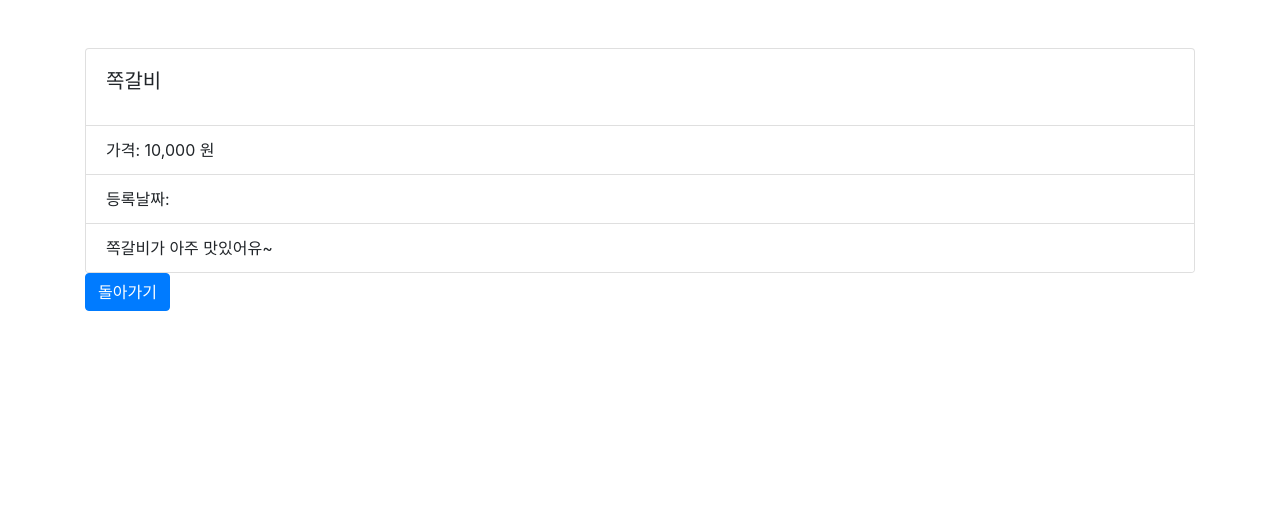
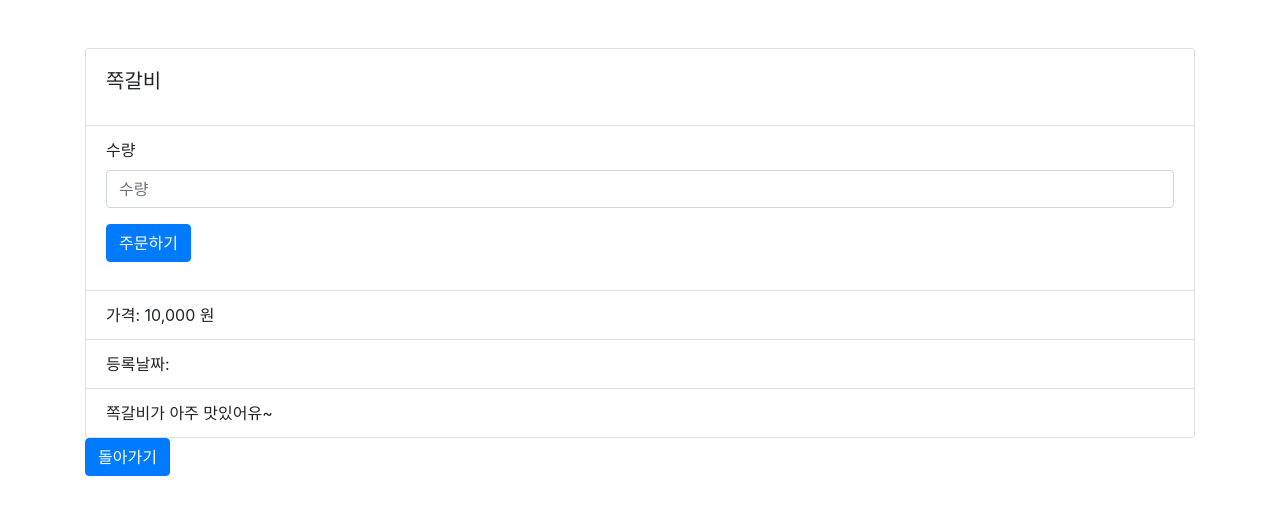
Before and after one commit to louis-25/Django_Practice, a Django app: page /product/1/ in a window 1280 px wide. Shown: the top 515 px of the page. Run offline with Django 3.2, Linux system fonts and the light colour scheme; data comes from the database, SQL or seed files in the repository.

Commit message:
Order_HiddenInput

```diff
--- a/django_project/django_project/urls.py
+++ b/django_project/django_project/urls.py
@@ -17,6 +17,7 @@
 from django.urls import path
 from user.views import index, RegisterView, LoginView
 from product.views import ProductList, ProductCreate, ProductDetail
+from order.views import OrderCreate
 
 urlpatterns = [
     path('admin/', admin.site.urls),
@@ -25,5 +26,6 @@
     path('login/', LoginView.as_view()),
     path('product/', ProductList.as_view()), # ListView 사용하면 뒤에  .as_view() 써줘야함
     path('product/create/', ProductCreate.as_view()),
-    path('product/<int:pk>/', ProductDetail.as_view())
+    path('product/<int:pk>/', ProductDetail.as_view()),
+    path('order/create/', OrderCreate.as_view())
 ]
--- /dev/null
+++ b/django_project/order/forms.py
@@ -0,0 +1,21 @@
+from django import forms
+from .models import Dj_Order
+
+class RegisterForm(forms.Form):
+    quantity = forms.IntegerField(
+        error_messages={
+            'required': '수량을 입력해주세요'
+        },
+        label='수량'
+    )
+    product = forms.IntegerField(
+        error_messages={
+            'required': '상품설명을 입력해주세요'
+        },
+        label='상품설명', widget=forms.HiddenInput # 사용자에게 보여지지않음
+    )
+
+    def clean(self):
+        cleaned_data = super().clean()
+        quantity = cleaned_data.get('quantity')
+        product = cleaned_data.get('product')
--- a/django_project/order/views.py
+++ b/django_project/order/views.py
@@ -1,3 +1,9 @@
 from django.shortcuts import render
+from django.views.generic.edit import FormView
+from .forms import RegisterForm
 
 # Create your views here.
+
+class OrderCreate(FormView):
+    form_class = RegisterForm
+    success_url =  '/product/'
--- a/django_project/product/templates/product_detail.html
+++ b/django_project/product/templates/product_detail.html
@@ -8,6 +8,25 @@
                 <h5 class="card-title">{{ product_detail.name }}</h5>
             </div>
             <ul class="list-group list-group-flush">
+                <li class="list-group-item">
+                    <form method="POST" action="/order/create/"> <!--/order/create/주소에 POST방식으로 form전달-->
+                        {% for field in form %}
+                        <div class="form-group">
+                            {% ifnotequal field.name 'product' %} <!--form에서 가져온 product-->
+                            <label for="{{ field.id_for_label}}">{{ field.label }}</label>
+                            {% endifnotequal %}
+                            <input type="{{ field.field.widget.input_type }}" class="form-control" id="{{ field.id_for_label }}"
+                            placeholder="{{ field.label }}" name="{{ field.name }}"
+                            value="{% ifequal field.name 'product' %}{{product_detail.id}}{% endifequal %}" />
+                        </div>
+                        <!-- field에 값이 없을때 에러발생 -->
+                        {% if field.errors %}
+                        <span style="color:red">{{ field.errors }}</span>
+                        {% endif %}
+                        {% endfor %}
+                        <button type="submit" class="btn btn-primary">주문하기</button>
+                    </form>
+                </li>
                 <li class="list-group-item">가격: {{ product_detail.price|intcomma }} 원</li>
                 <li class="list-group-item">등록날짜: {{ product_detail.register_date|date:'Y-m-d H:i' }}</li>
                 <li class="list-group-item">{{ product_detail.description|safe }}</li> <!--safe는 html코드로 변환해서 보여주는 옵션-->
--- a/django_project/product/views.py
+++ b/django_project/product/views.py
@@ -3,6 +3,7 @@
 from django.views.generic.edit import FormView
 from .models import Dj_Product
 from .forms import RegisterForm
+from order.forms import RegisterForm as OrderForm
 
 
 # Create your views here.
@@ -21,3 +22,8 @@
     template_name = 'product_detail.html'
     queryset = Dj_Product.objects.all()
     context_object_name = 'product_detail'
+
+    def get_context_data(self, **kwargs):
+        context = super().get_context_data(**kwargs)
+        context['form'] = OrderForm()
+        return context
--- a/django_project/user/models.py
+++ b/django_project/user/models.py
@@ -7,7 +7,7 @@
     password = models.CharField(max_length=64, verbose_name='비밀번호')
     register_date = models.DateTimeField(auto_now_add=True, verbose_name='등록날짜')
 
-    def __str__(self):
+    def __str__(self): # 대표로 표시할 이름
         return self.email
 
     class Meta: # 관리자페이지
```
